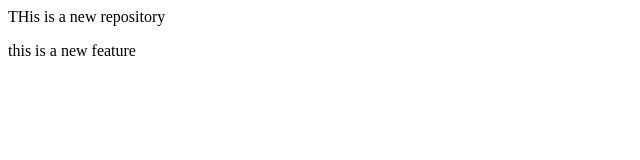
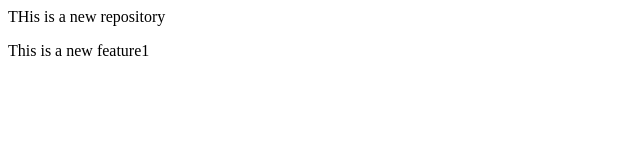
Before and after one commit to meenakshisssharma/LocalRepo, a plain HTML site: page index.html in a window 1280 px wide. Shown: the full height of the page, 0-640 px from the left. Drawn offline with Linux system fonts and the light colour scheme.

Commit message:
addedd feature 1

```diff
--- a/index.html
+++ b/index.html
@@ -1,2 +1,2 @@
 <p> THis is a new repository </p>
-<p> this is a new feature</p>
+<p>This is a new feature1 </p>
```
